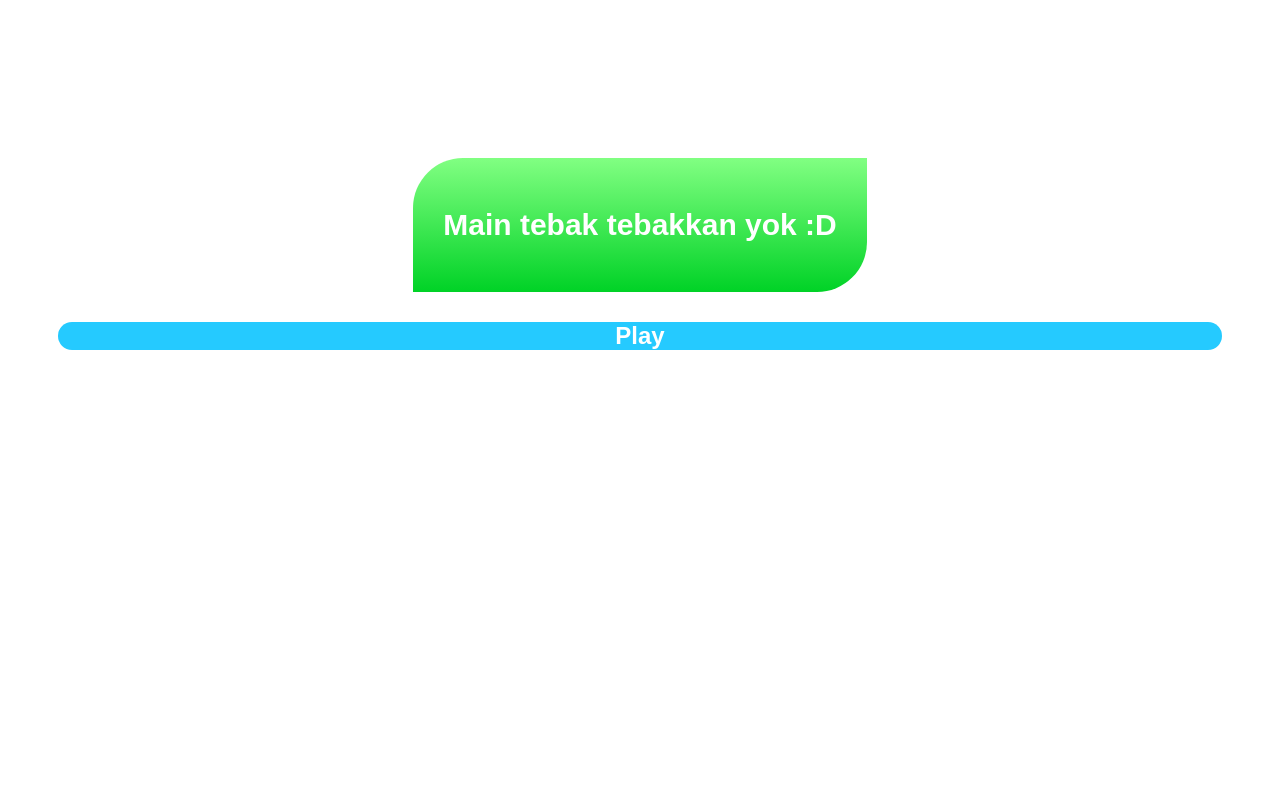
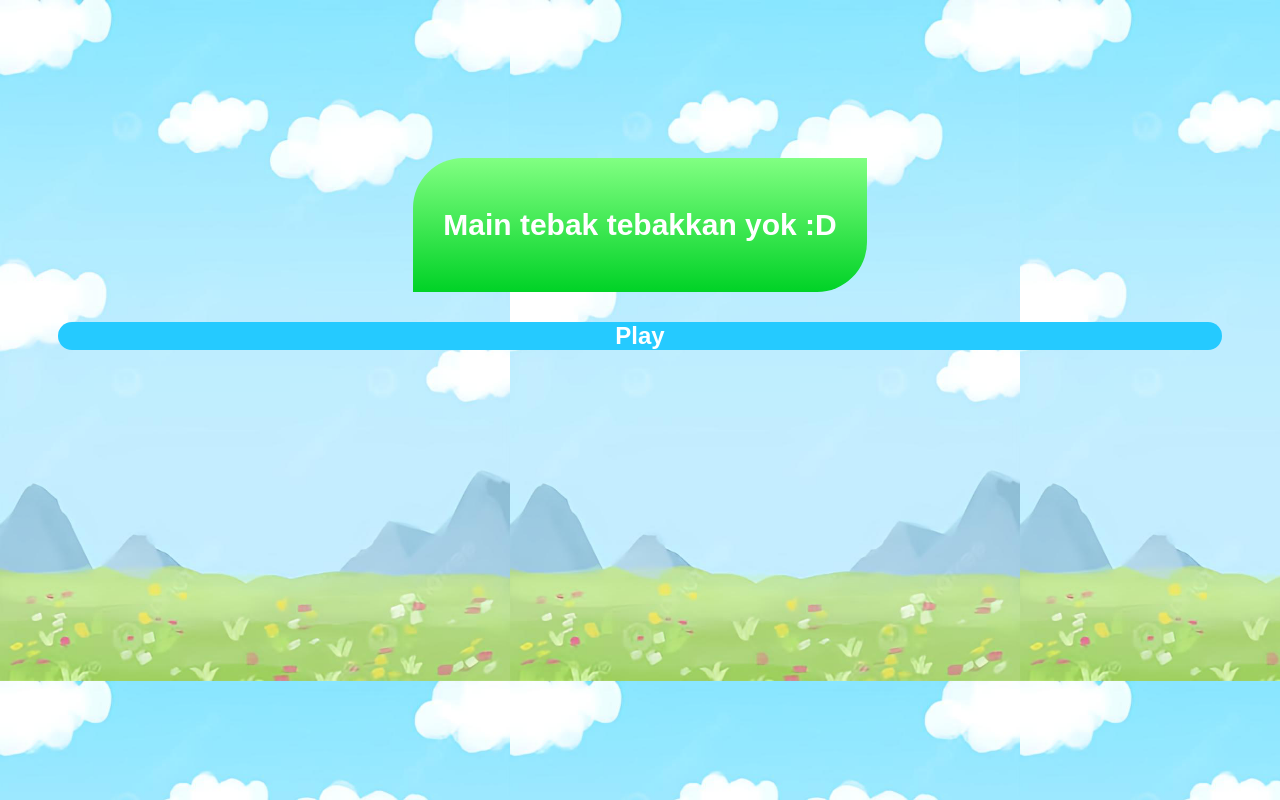
Before and after one commit to AzkaBeker7947/Siapa-impostornya-, a plain HTML site: page index.html in a window 1280 px wide. Drawn offline with Linux system fonts and the light colour scheme; the site is published under a folder, as on GitHub Pages, so addresses that start at the root find nothing.

Commit message:
Update index.html

```diff
--- a/index.html
+++ b/index.html
@@ -8,7 +8,7 @@
         body {
             font-family: 'Poppins', sans-serif;
             text-align: center;
-            background-image: url('/bg.png');
+            background-image: url('bg.png');
             background-size: 510px;
             padding: 50px;
         }
```
